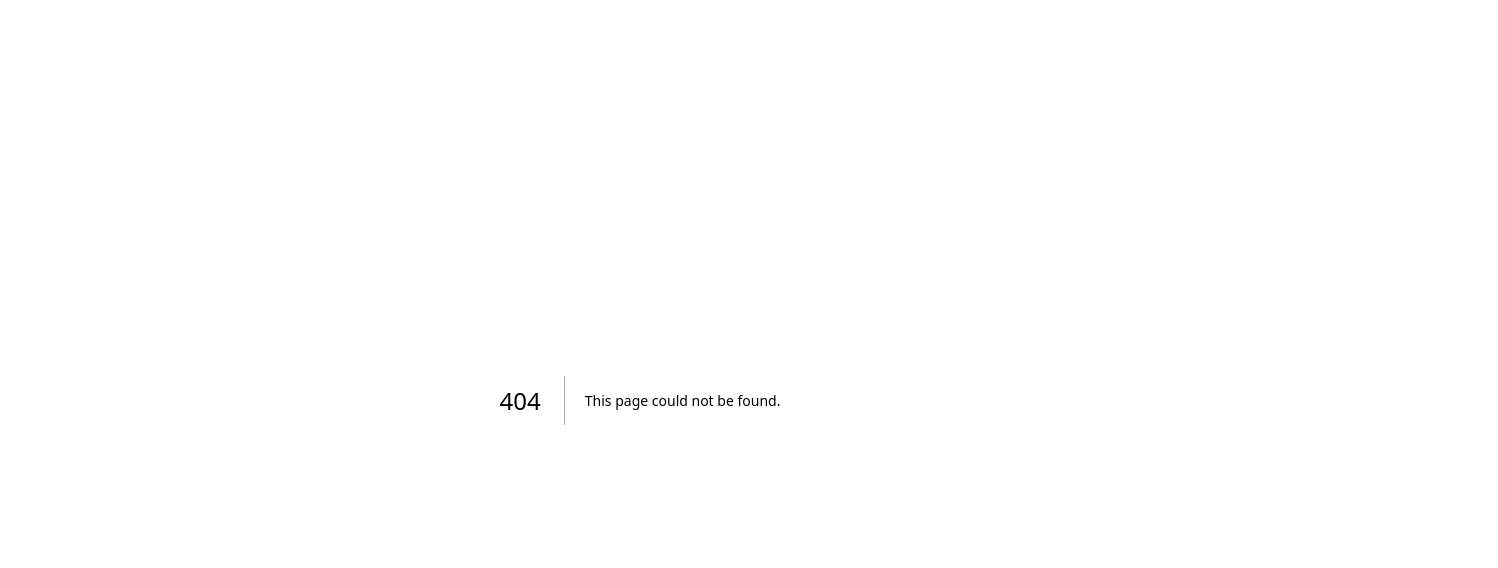
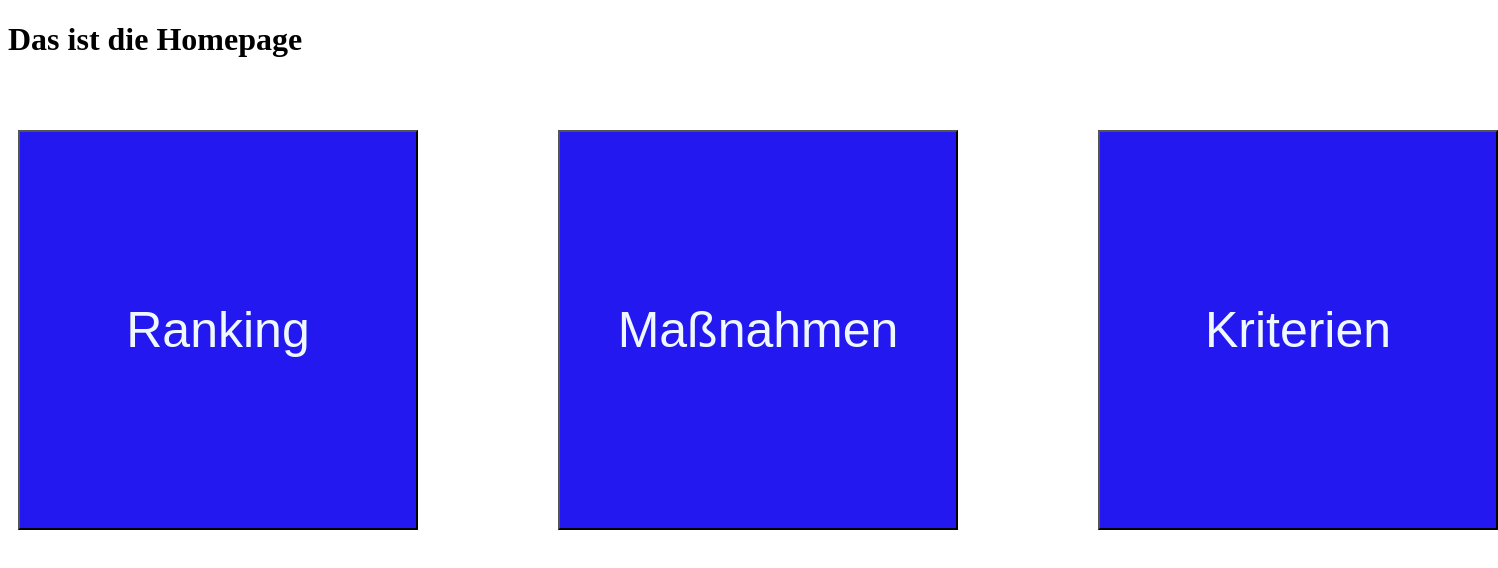
Before and after one commit to Pekemi01/DASU-Projekt, a Next.js app in the folder my-app/: page /home in a window 1280 px wide. Before the commit this address had no page. Shown: the top 568 px of the page, 1498 px wide, since content can reach past the window. Built offline with nearby package versions, Linux system fonts and the light colour scheme.

Commit message:
DK - Web App Grundstruktur

```diff
--- /dev/null
+++ b/my-app/app/globals.css
@@ -0,0 +1,38 @@
+.startButton {
+  width: 200px;
+  height: 100px;
+  font-size: 30px;
+}
+
+.rankingButton {
+  width: 400px;
+  height: 400px;
+  font-size: 50px;
+  background-color: #2319f0;
+  color: aliceblue;
+  position: relative;
+  top: 50px;
+  left: 10px;
+}
+
+.measureButton {
+  width: 400px;
+  height: 400px;
+  font-size: 50px;
+  background-color: #2319f0;
+  color: aliceblue;
+  position: relative;
+  top: 50px;
+  left: 150px;
+}
+
+.criteriaButton {
+  width: 400px;
+  height: 400px;
+  font-size: 50px;
+  background-color: #2319f0;
+  color: aliceblue;
+  position: relative;
+  top: 50px;
+  left: 290px;
+}
--- /dev/null
+++ b/my-app/app/home/page.js
@@ -0,0 +1,23 @@
+import Link from 'next/link';
+
+export default function HomePage() {
+  return (
+    <div>
+        <h1>Das ist die Homepage</h1>
+
+        <Link href="/ranking">
+            <button className='rankingButton'>Ranking</button>
+        </Link>
+
+        <Link href="/measure">
+            <button className='measureButton'>Maßnahmen</button>
+        </Link>
+
+        <Link href="/criteria">
+            <button className='criteriaButton'>Kriterien</button>
+        </Link>
+    </div>
+
+
+  );
+}
--- a/my-app/app/layout.js
+++ b/my-app/app/layout.js
@@ -1,3 +1,5 @@
+import './globals.css'
+
 export const metadata = {
   title: 'Next.js',
   description: 'Generated by Next.js',
```
Also changed, not shown: my-app/app/criteria/page.js (added, +14 -0 lines), my-app/app/like-button.js (deleted, +0 -13 lines), my-app/app/measure/page.js (added, +14 -0 lines), my-app/app/page.js (+12 -9 lines), my-app/app/ranking/page.js (added, +14 -0 lines), my-app/package.json (+5 -5 lines), 1 other file (tests, documents, lock files or other folders).
